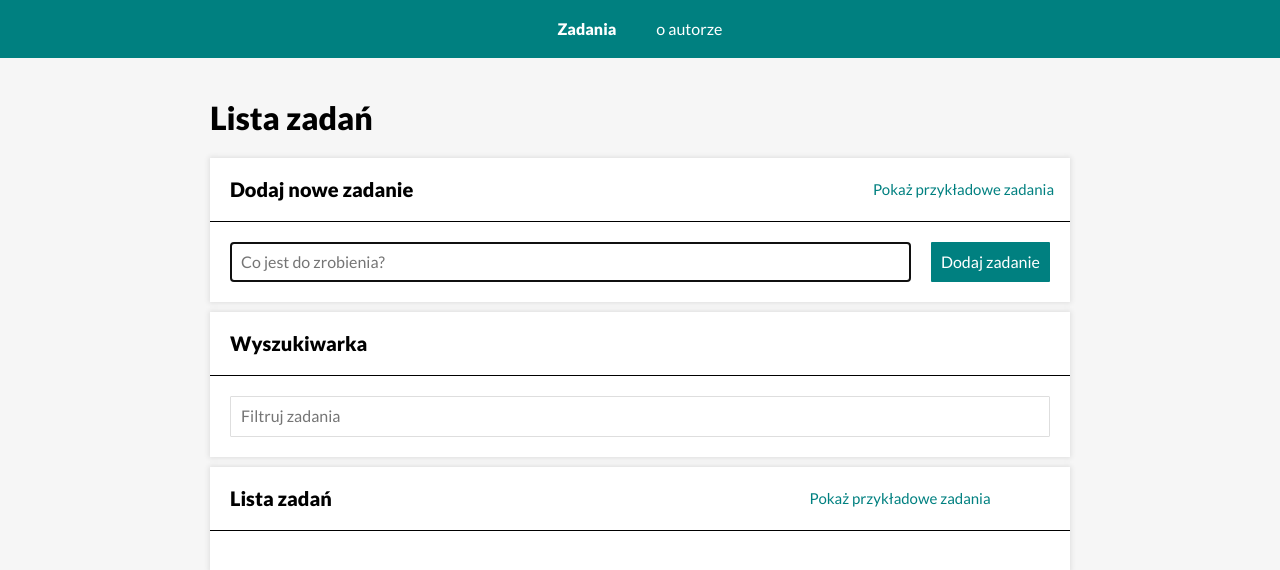
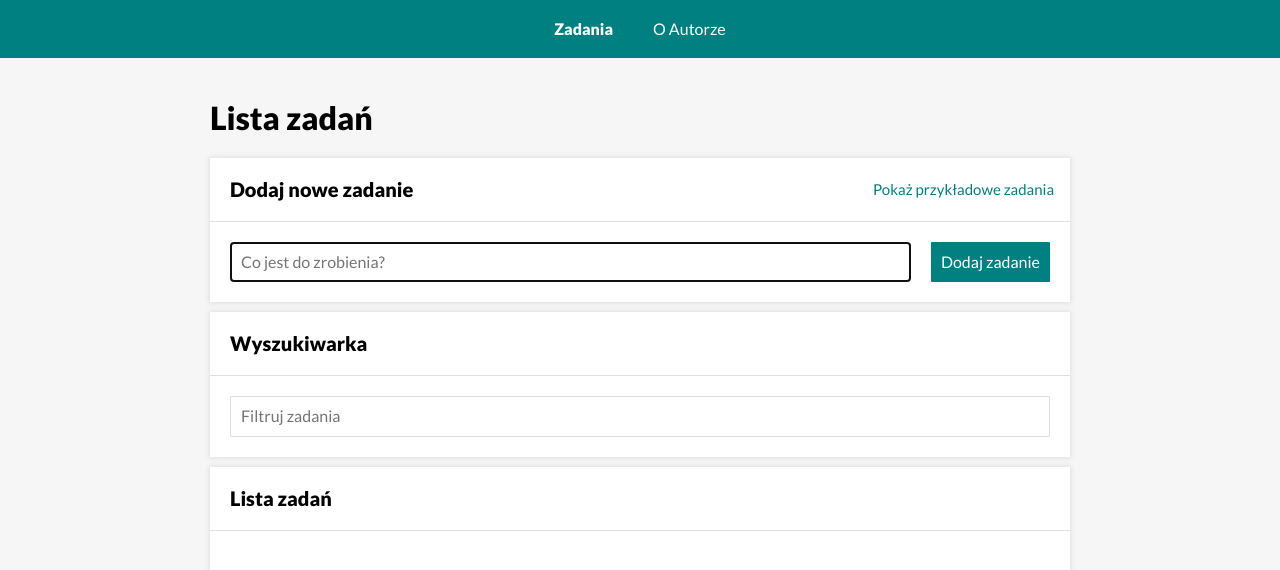
Before and after one commit to AngelikaKrygier/todo-list-react, a React (Create React App) app: page /#/zadania in a window 1280 px wide. Shown: the top 570 px of the page. Built offline with nearby package versions, Linux system fonts and the light colour scheme.

Commit message:
fixed bugs

```diff
--- a/src/Navigation/index.js
+++ b/src/Navigation/index.js
@@ -9,7 +9,7 @@ const Navigation = ()=> (
                 <StyledNavLink to="/zadania">Zadania</StyledNavLink>
             </ListItem>
             <ListItem>
-                <StyledNavLink to="/autor">o autorze</StyledNavLink>
+                <StyledNavLink to="/autor">O Autorze</StyledNavLink>
             </ListItem>
         </NavigationList>
     </nav>
--- a/src/Navigation/styled.js
+++ b/src/Navigation/styled.js
@@ -5,7 +5,7 @@ export const NavigationList = styled.nav`
     display: flex;
     flex-direction: row;
     justify-content: center;
-    background-color: ${({theme})=> theme.color.teal};
+    background-color: ${({ theme }) => theme.color.teal};
 `
 
 export const ListItem = styled.li`
@@ -18,6 +18,6 @@ export const StyledNavLink = styled(NavLink)`
         font-weight: 900;
     }
 
-color: ${({theme})=> theme.color.white};
+color: ${({ theme }) => theme.color.white};
 text-decoration: none;
 `
--- a/src/common/Section/styled.js
+++ b/src/common/Section/styled.js
@@ -10,7 +10,7 @@ export const Body = styled.div`
     display: grid;
     grid-template-columns: 3fr 2fr;
     grid-gap: 10px;
-    border-bottom: 1px solid ${({ theme }) => theme.color.silver};
+    border-bottom: 1px solid ${({ theme }) => theme.color.alto};
 
     @media (max-width: ${({ theme }) => theme.breakpoint.mobileMax}) {
         grid-template-columns: 1fr;
--- a/src/features/tasks/TaskPage/index.js
+++ b/src/features/tasks/TaskPage/index.js
@@ -17,8 +17,11 @@ const TaskPage = () => {
             />
             <Section
                 title={task ? task.content : "Nie znaleziono zadania"}
-                body={
-                <><strong>Ukończono:</strong> {task.done ? "Tak" : "Nie"} </>}
+                body={!!task && (
+                    <>
+                        <strong>Ukończono:</strong> {task.done ? "Tak" : "Nie"}
+                        </>
+                )}
             />
         </Container>
     );
--- a/src/features/tasks/TasksPage/Buttons/index.js
+++ b/src/features/tasks/TasksPage/Buttons/index.js
@@ -15,9 +15,6 @@ const Buttons = () => {
 
     return (
         <StyledButtons>
-            <BasicButton onClick={() => dispatch(fetchExampleTasks())}>
-                Pokaż przykładowe zadania
-            </BasicButton>
             {tasks.length > 0 && (
                 <>
                     <BasicButton onClick={() => dispatch(toggleHideDone())} className="buttons__button">
--- a/src/features/tasks/TasksPage/Buttons/styled.js
+++ b/src/features/tasks/TasksPage/Buttons/styled.js
@@ -2,7 +2,8 @@ import styled from "styled-components";
 
 export const StyledButtons = styled.div`
     display: flex;
-    justify-content: center;
+    justify-content: flex-end;
+    padding:10px;
 
     @media (max-width: ${({ theme }) => theme.breakpoint.mobileMax}) {
         display: grid;
@@ -11,20 +12,3 @@ export const StyledButtons = styled.div`
         padding-bottom: 15px;
 }
 `;
-
-export const Button = styled.button`
-    border: none;
-    background-color:${({ theme }) => theme.color.white};
-    color: ${({ theme }) => theme.color.teal};
-    font-size: 15px;
-    cursor: pointer;
-    transition: 1s;
-
-        &:hover{
-            color: ${({ theme }) => theme.color.persianGree};
-        }
-
-        &:disabled{
-            color: ${({ theme }) => theme.color.silver};
-        }
-`;
--- a/src/features/tasks/TasksPage/TasksList/styled.js
+++ b/src/features/tasks/TasksPage/TasksList/styled.js
@@ -13,7 +13,7 @@ export const Item = styled.li`
     grid-gap: 10px;
     align-items: center;
     padding: 10px;
-    border-bottom: 1px solid ${({ theme }) => theme.color.silver};
+    border-bottom: 1px solid ${({ theme }) => theme.color.alto};
 
     ${({ hidden }) => hidden && css`
         display: none;
--- a/src/features/tasks/tasksSaga.js
+++ b/src/features/tasks/tasksSaga.js
@@ -1,14 +1,16 @@
-import { takeLatest, call, put, takeEvery, select } from "redux-saga/effects"
+import { takeLatest, call, put, takeEvery, select, delay } from "redux-saga/effects"
 import { getExampleTasks } from "./getExamplesTasks"
-import { fetchExampleTasks, setTasks } from "./tasksSlice"
+import { fetchExampleTasks, fetchExampleTasksError, fetchExampleTasksSuccess } from "./tasksSlice"
 import { saveTasksInLocalstorage } from "./tasksLocalStorage";
 import { selectTasksState } from "./tasksSlice";
 
 function* fetchExampleTasksHandler() {
     try {
+        yield delay(1000);
         const exampleTasks = yield call(getExampleTasks);
-        yield put(setTasks(exampleTasks));
+        yield put(fetchExampleTasksSuccess(exampleTasks));
     } catch (error) {
+        yield put(fetchExampleTasksError())
         yield call(alert, "Coś poszło nie tak");
     }
 };
--- a/src/features/tasks/tasksSlice.js
+++ b/src/features/tasks/tasksSlice.js
@@ -27,9 +27,15 @@ const tasksSlice = createSlice({
                 task.done = true;
             }
         },
-        fetchExampleTasks: () => { },
-        setTasks: (state, { payload: tasks }) => {
+        fetchExampleTasks: state => {
+            state.loading = true;
+        },
+        fetchExampleTasksSuccess: (state, { payload: tasks }) => {
             state.tasks = tasks;
+            state.loading = false;
+        },
+        fetchExampleTasksError: state => {
+            state.loading = false;
         },
     },
 });
@@ -41,6 +47,8 @@ export const {
     removeTask,
     setAllDone,
     fetchExampleTasks,
+    fetchExampleTasksSuccess,
+    fetchExampleTasksError,
     setTasks
 } = tasksSlice.actions;
 export const selectTasksState = state => state.tasks;
```
Also changed, not shown: src/features/tasks/TasksPage/searchQueryParameter.js (added).
